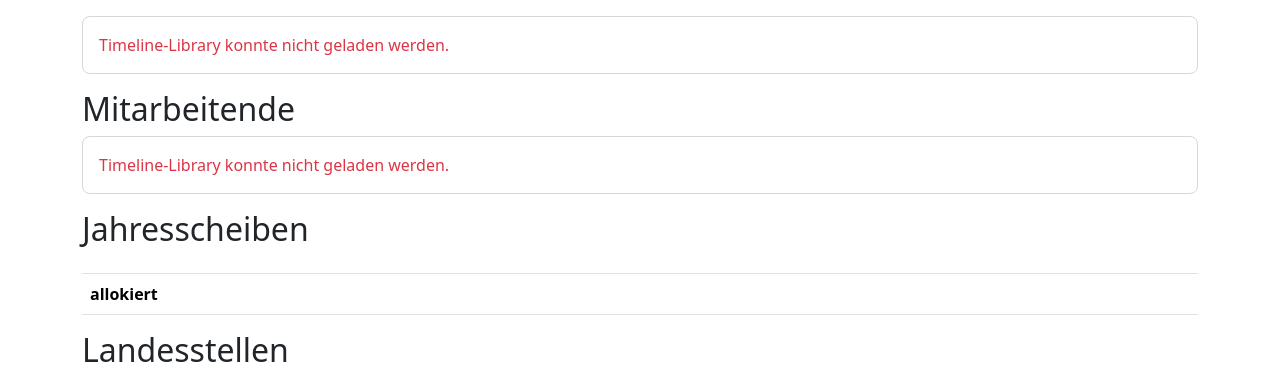
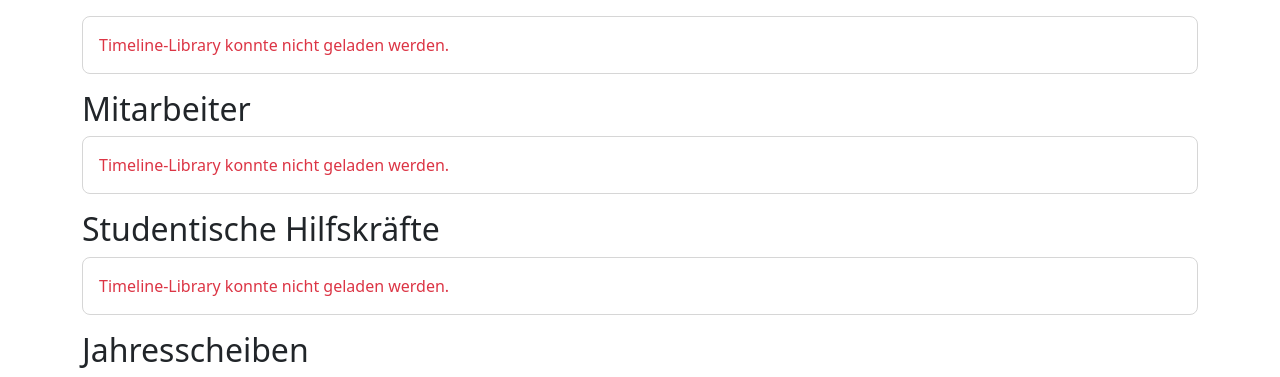
Before and after one commit to wallento/researchgroupplanner, a Django app: page / in a window 1280 px wide. Shown: the part 233-610 px from the top of the page. Run offline with Django 5.2, Linux system fonts and the light colour scheme; tables that the repository leaves empty hold one stand-in row (values such as "Sample post"); lists and menus that the app fills with data are empty; some libraries are stand-ins or nearby versions.

Commit message:
refactor: separate mitaerbeiter and hiwis on main page

```diff
--- a/controlling/templates/controlling/main.html
+++ b/controlling/templates/controlling/main.html
@@ -328,11 +328,11 @@
     <div id="timeline_projects" class="timeline-shell timeline-shell--projects"></div>
 </div>
 
-<h2 class="mt-2">Mitarbeitende</h2>
+<h2 class="mt-2">Mitarbeiter</h2>
 
 <script type="text/javascript">
-    function gpRenderStaffTimeline() {
-        var container = document.getElementById('timeline_staff');
+    function gpRenderEmployeesTimeline() {
+        var container = document.getElementById('timeline_employees');
         if (!window.vis || !vis.Timeline) {
             container.innerHTML = '<p class="m-3 text-danger">Timeline-Library konnte nicht geladen werden.</p>';
             return;
@@ -343,7 +343,7 @@
         var tooltips = {};
         var existingGroups = {};
 
-{% for row in staff_timeline_entries %}
+{% for row in staff_timeline_entries_employees %}
         var groupId = 's{{ row.staff_id }}';
         if (!existingGroups[groupId]) {
             groups.push({ id: groupId, content: '{{ row.staff|escapejs }}' });
@@ -360,7 +360,127 @@
         var percentage = Number('{{ row.percentage }}'.replace(',', '.'));
         if (isNaN(percentage)) percentage = 0;
 
-        var itemId = 'employment_{{ forloop.counter0 }}';
+        var itemId = 'employment_employees_{{ forloop.counter0 }}';
+        links[itemId] = '{% url "staffing:details" row.staff_id %}';
+        tooltips[itemId] = '{{ row.tooltip_html|escapejs }}';
+
+        items.push({
+            id: itemId,
+            group: groupId,
+            content: 'Vertrag ' + percentage + '%',
+            start: startDate,
+            end: endDate,
+            style: 'background-color: ' + gpPercentageColor(percentage) + '; border-color: #4e78b4; color: #ffffff;'
+        });
+{% endfor %}
+
+        if (!items.length) {
+            container.innerHTML = '<p class="m-3">Keine Vertrags- oder Zuordnungsdaten vorhanden.</p>';
+            return;
+        }
+
+        var range = gpTimelineRange(items);
+        var windowRange = gpBuildWindow(range);
+        var monthSpan = gpMonthSpan(windowRange.min, windowRange.max);
+        container.style.minWidth = '100%';
+        container.style.height = 'auto';
+
+        var timeline = new vis.Timeline(container, items, groups, {
+            stack: false,
+            min: windowRange.min,
+            max: windowRange.max,
+            start: windowRange.start,
+            end: windowRange.end,
+            zoomable: true,
+            moveable: true,
+            horizontalScroll: true,
+            verticalScroll: false,
+            showCurrentTime: true,
+            zoomKey: 'ctrlKey',
+            margin: { item: { horizontal: 4, vertical: 6 }, axis: 6 },
+            groupHeightMode: 'fitItems',
+            autoResize: true,
+            height: null,
+            minHeight: 0,
+            orientation: { axis: 'bottom' },
+            locale: 'de',
+            timeAxis: { scale: 'month', step: 1 },
+            format: {
+                minorLabels: {
+                    month: 'MMM',
+                },
+                majorLabels: {
+                    month: 'YYYY',
+                },
+            },
+            showTooltips: false,
+        });
+
+        timeline.on('itemover', function (properties) {
+            var tooltipHtml = tooltips[properties.item];
+            if (!tooltipHtml || !properties.event) {
+                return;
+            }
+            gpShowFloatingTooltip(tooltipHtml, properties.event.pageX, properties.event.pageY);
+        });
+
+        timeline.on('mouseMove', function (properties) {
+            if (!properties.event) {
+                return;
+            }
+            gpMoveFloatingTooltip(properties.event.pageX, properties.event.pageY);
+        });
+
+        timeline.on('itemout', function () {
+            gpHideFloatingTooltip();
+        });
+
+        timeline.on('rangechange', function () {
+            gpHideFloatingTooltip();
+        });
+
+        timeline.on('select', function (properties) {
+            gpHideFloatingTooltip();
+            if (!properties.items || !properties.items.length) {
+                return;
+            }
+            var target = links[properties.items[0]];
+            if (target) {
+                window.location.href = target;
+            }
+        });
+    }
+
+    function gpRenderHiwisTimeline() {
+        var container = document.getElementById('timeline_hiwis');
+        if (!window.vis || !vis.Timeline) {
+            container.innerHTML = '<p class="m-3 text-danger">Timeline-Library konnte nicht geladen werden.</p>';
+            return;
+        }
+        var groups = [];
+        var items = [];
+        var links = {};
+        var tooltips = {};
+        var existingGroups = {};
+
+{% for row in staff_timeline_entries_hiwis %}
+        var groupId = 's{{ row.staff_id }}';
+        if (!existingGroups[groupId]) {
+            groups.push({ id: groupId, content: '{{ row.staff|escapejs }}' });
+            existingGroups[groupId] = true;
+        }
+
+        var startDate = gpBuildDate({{ row.start|date:"Y" }}, {{ row.start|date:"n" }}, {{ row.start|date:"j" }});
+        var endDate = gpBuildDate({{ row.end|date:"Y" }}, {{ row.end|date:"n" }}, {{ row.end|date:"j" }});
+        if (endDate <= startDate) {
+            endDate = new Date(startDate);
+            endDate.setDate(endDate.getDate() + 1);
+        }
+
+        var percentage = Number('{{ row.percentage }}'.replace(',', '.'));
+        if (isNaN(percentage)) percentage = 0;
+
+        var itemId = 'employment_hiwis_{{ forloop.counter0 }}';
         links[itemId] = '{% url "staffing:details" row.staff_id %}';
         tooltips[itemId] = '{{ row.tooltip_html|escapejs }}';
 
@@ -459,12 +579,19 @@
             window.__gpSingleLetterMonthsConfigured = true;
         }
         gpRenderProjectTimeline();
-        gpRenderStaffTimeline();
+        gpRenderEmployeesTimeline();
+        gpRenderHiwisTimeline();
     });
 </script>
 
-<div id="timeline_staff_scroll" class="timeline-scroll">
-    <div id="timeline_staff" class="timeline-shell timeline-shell--staff"></div>
+<div id="timeline_employees_scroll" class="timeline-scroll">
+    <div id="timeline_employees" class="timeline-shell timeline-shell--staff"></div>
+</div>
+
+<h2 class="mt-2">Studentische Hilfskräfte</h2>
+
+<div id="timeline_hiwis_scroll" class="timeline-scroll">
+    <div id="timeline_hiwis" class="timeline-shell timeline-shell--staff"></div>
 </div>
 
 <h2 class="mt-2">Jahresscheiben</h2>
--- a/controlling/views.py
+++ b/controlling/views.py
@@ -612,7 +612,9 @@ def main(request):
         'stafffundingallocation_set__annual_pool_budget__annual_pool',
     ).order_by('staff_member__last_name', 'staff_member__first_name', 'start_date')
 
-    staff_timeline_entries = []
+    staff_timeline_entries_hiwis = []
+    staff_timeline_entries_employees = []
+
     for employment in employments:
         staff_name = str(employment.staff_member)
         allocation_lines = []
@@ -636,7 +638,7 @@ def main(request):
 
         allocation_html = "<br>".join(allocation_lines) if allocation_lines else "Keine Zuordnungen"
 
-        staff_timeline_entries.append({
+        entry = {
             'staff': staff_name,
             'staff_id': employment.staff_member.id,
             'percentage': employment.percentage,
@@ -649,12 +651,19 @@ def main(request):
             ),
             'start': employment.start_date,
             'end': employment.end_date,
-        })
+        }
+
+        # Separate by category: HiWis vs. Employees
+        if employment.category == 'student':
+            staff_timeline_entries_hiwis.append(entry)
+        else:
+            staff_timeline_entries_employees.append(entry)
 
     return render(request, "controlling/main.html", {
         "projects": projects,
         "staff_list": staff,
         "budgets_per_year": budgets_per_year,
         "landesstellen": landesstellen,
-        "staff_timeline_entries": staff_timeline_entries,
+        "staff_timeline_entries_hiwis": staff_timeline_entries_hiwis,
+        "staff_timeline_entries_employees": staff_timeline_entries_employees,
     })
```
